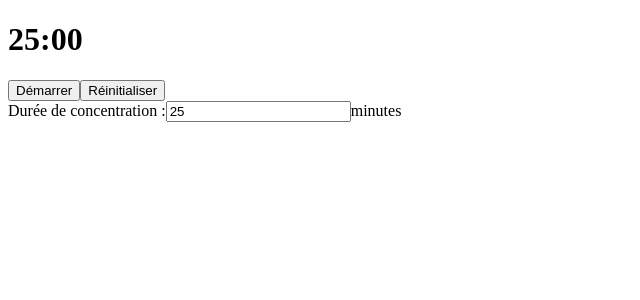
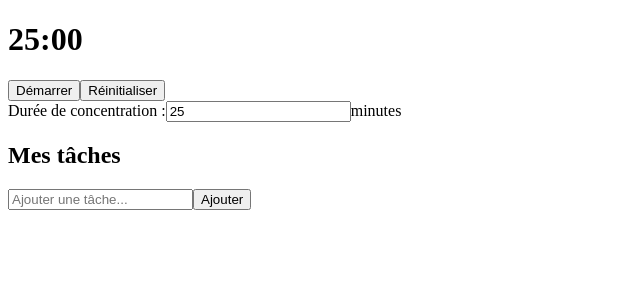
Before and after one commit to Jalal0753/timer, a React (Vite) app: page / in a window 1280 px wide. Shown: the top 300 px of the page, without its empty margins (0-640 px from the left). Built offline with nearby package versions, Linux system fonts and the light colour scheme.

Commit message:
feat: add TodoList component and integrate with Timer

```diff
--- a/package.json
+++ b/package.json
@@ -11,6 +11,9 @@
     "preview": "vite preview"
   },
   "dependencies": {
+    "@emotion/react": "^11.14.0",
+    "@emotion/styled": "^11.14.1",
+    "@mui/icons-material": "^9.4.0",
     "@mui/material": "^9.4.0",
     "@tauri-apps/plugin-sql": "^2.4.0",
     "react": "^19.2.8",
--- a/src/components/timer/Timer.tsx
+++ b/src/components/timer/Timer.tsx
@@ -1,4 +1,5 @@
 import { useEffect, useState } from "react";
+import TodoList from "./todoList";
 
 
 function Timer(){
@@ -71,6 +72,7 @@ function Timer(){
           />
           minutes
         </label>
+        <TodoList/>
       </div>
     </>
     );
--- /dev/null
+++ b/src/components/timer/todoList.tsx
@@ -0,0 +1,53 @@
+import { useState } from "react";
+
+function TodoList() {
+    const [newTask, setNewTask] = useState("");
+    const [tasks, setTasks] = useState<string[]>([]);
+
+    const addTask = () => {
+        if (newTask.trim() === "") return;
+
+        setTasks([...tasks, newTask]);
+        setNewTask("");
+    };
+
+    const deleteTask = (index: number) => {
+        setTasks(tasks.filter((_, i) => i !== index));
+    };
+
+    return (
+        <div>
+            <h2>Mes tâches</h2>
+
+            <input
+                type="text"
+                placeholder="Ajouter une tâche..."
+                value={newTask}
+                onChange={(e) => setNewTask(e.target.value)}
+                onKeyDown={(e) => {
+                    if (e.key === "Enter") {
+                        addTask();
+                    }
+                }}
+            />
+
+            <button onClick={addTask}>
+                Ajouter
+            </button>
+
+            <ul>
+                {tasks.map((task, index) => (
+                    <li key={index}>
+                        {task}
+
+                        <button onClick={() => deleteTask(index)}>
+                            Supprimer
+                        </button>
+                    </li>
+                ))}
+            </ul>
+        </div>
+    );
+}
+
+export default TodoList;
```
Also changed, not shown: 1 other file (tests, documents, lock files or other folders).
